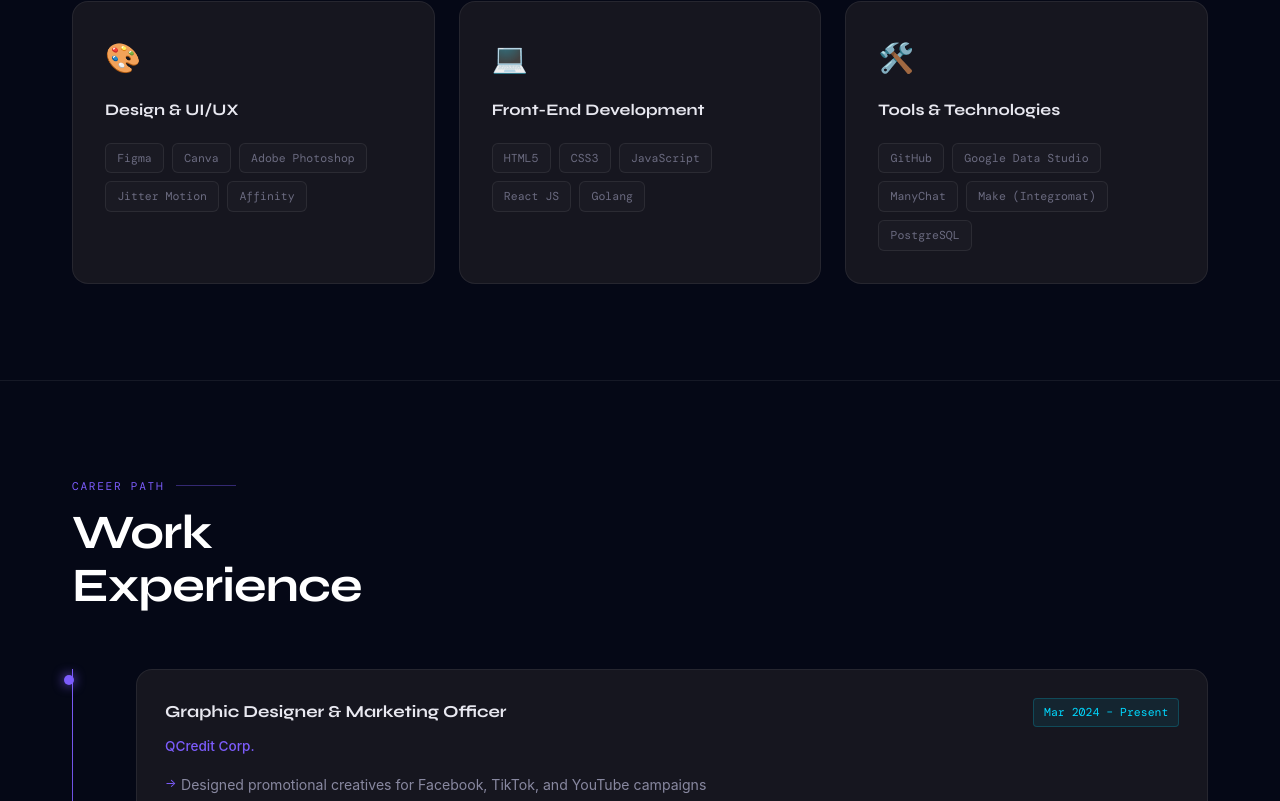
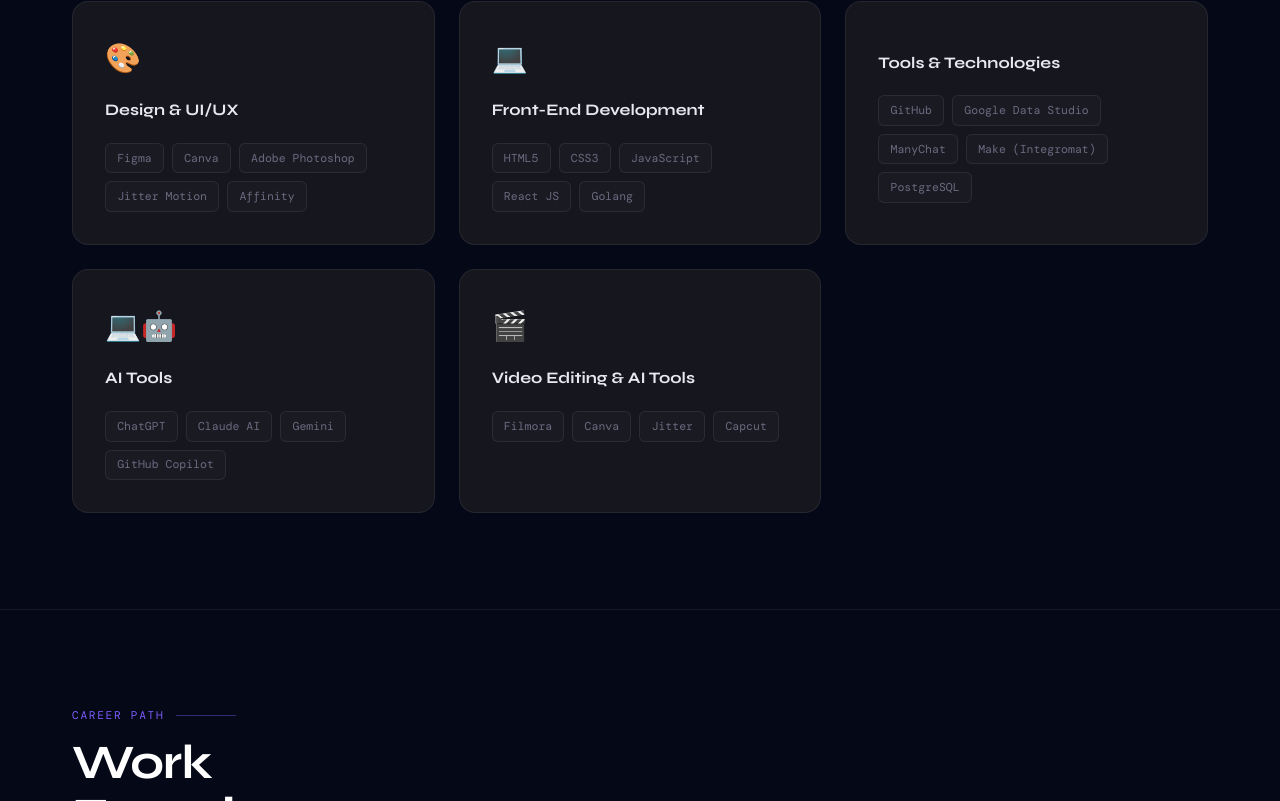
Before and after one commit to rareplan/rareplan.myportfolio, a React (Vite) app: page / in a window 1280 px wide. Shown: the part 1286-2087 px from the top of the page. Built offline with nearby package versions, Linux system fonts and the light colour scheme.

Commit message:
add skill

```diff
--- a/src/App.jsx
+++ b/src/App.jsx
@@ -42,9 +42,21 @@
     tags: ["HTML5", "CSS3", "JavaScript", "React JS", "Golang"],
   },
   {
-    icon: "🛠️",
+    icon: "",
     category: "Tools & Technologies",
     tags: ["GitHub", "Google Data Studio", "ManyChat", "Make (Integromat)", "PostgreSQL"],
+  },
+
+  {
+    icon: "💻🤖",
+    category: "AI Tools",
+    tags: ["ChatGPT", "Claude AI", "Gemini", "GitHub Copilot"],
+  },
+
+  {
+    icon: "🎬",
+    category: "Video Editing & AI Tools",
+    tags: ["Filmora", "Canva", "Jitter", "Capcut"],
   },
 ];
 
```
